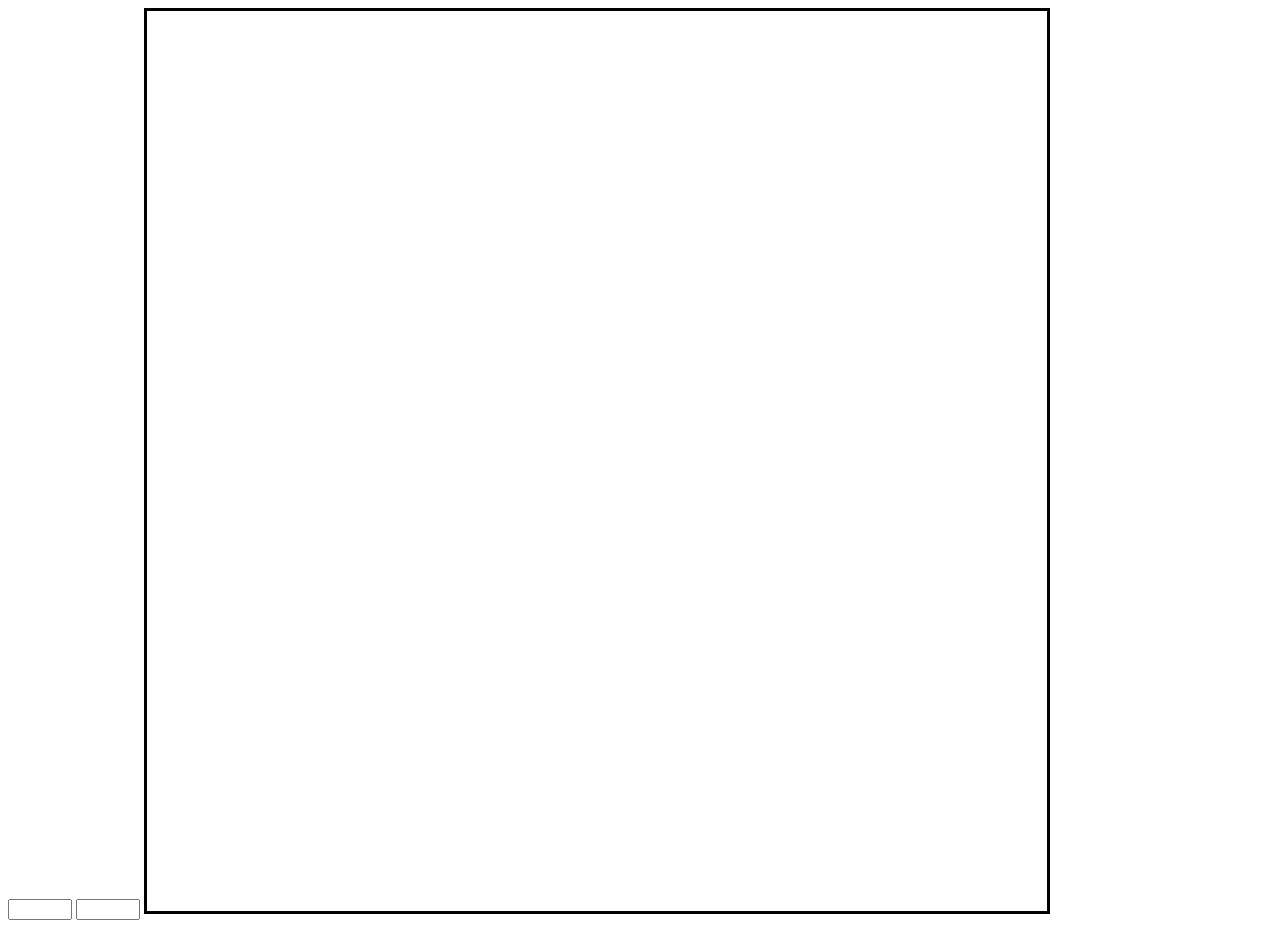
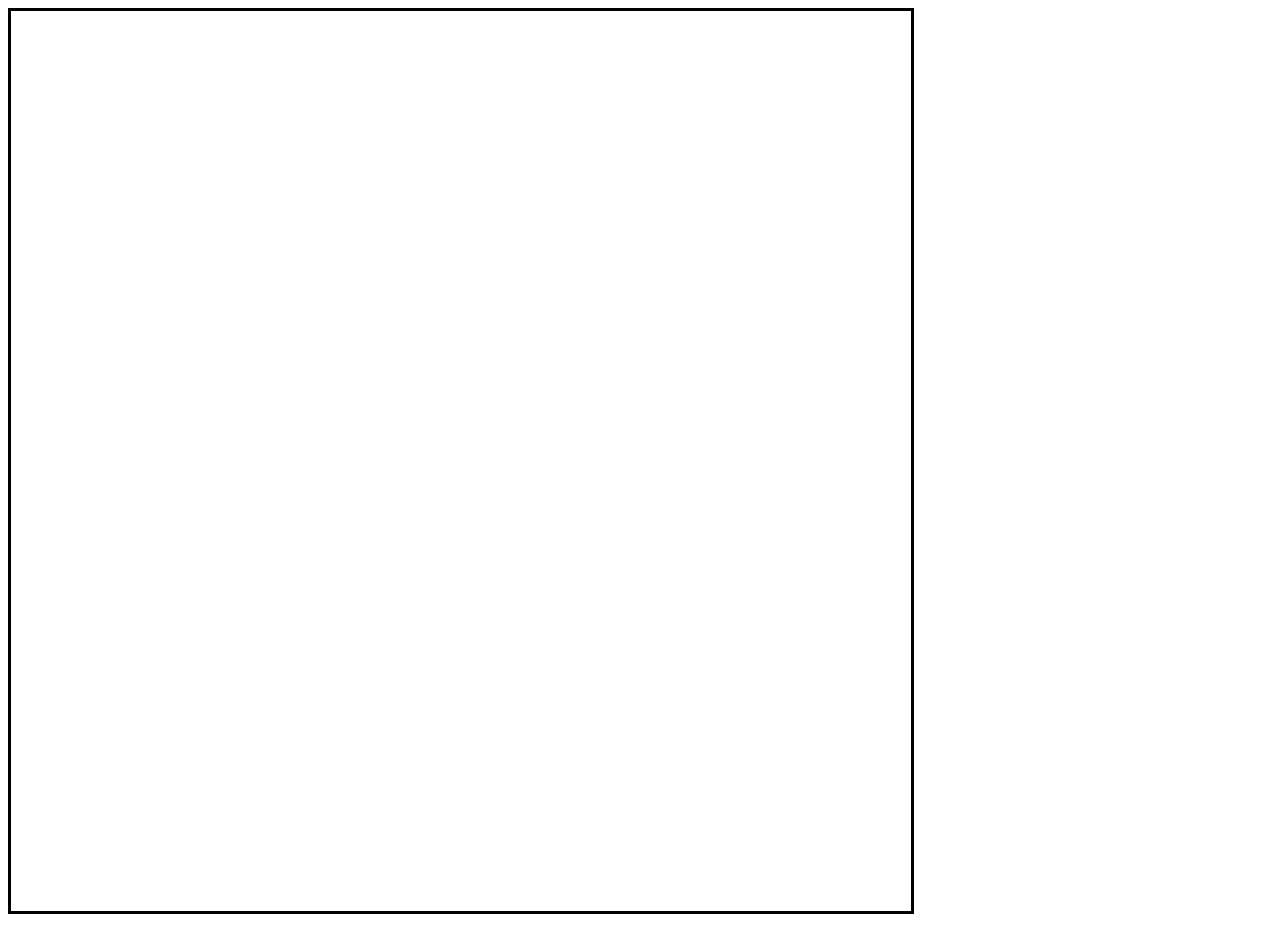
Before and after one commit to oscarspalk/triangle-generation, a plain HTML site: page index.html in a window 1280 px wide. Drawn offline with Linux system fonts and the light colour scheme.

Commit message:
Update index.html

```diff
--- a/index.html
+++ b/index.html
@@ -8,8 +8,6 @@
     <link rel="stylesheet" href="style.css" />
   </head>
   <body>
-    <input type="number" min="0" required id="a" max="178" />
-    <input type="number" min="0" required id="b" max="178" />
     <script src="script.js"></script>
   </body>
 </html>
```
